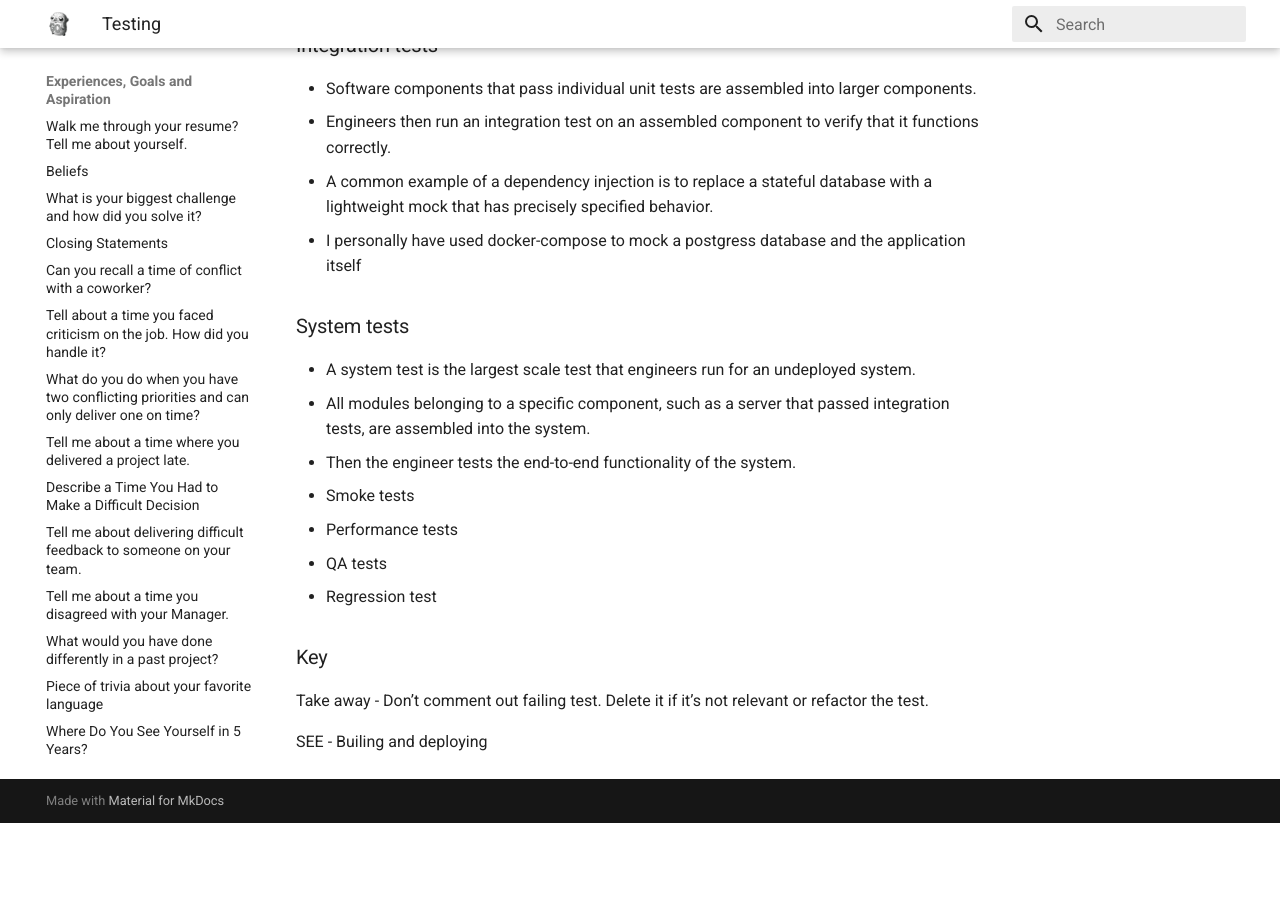
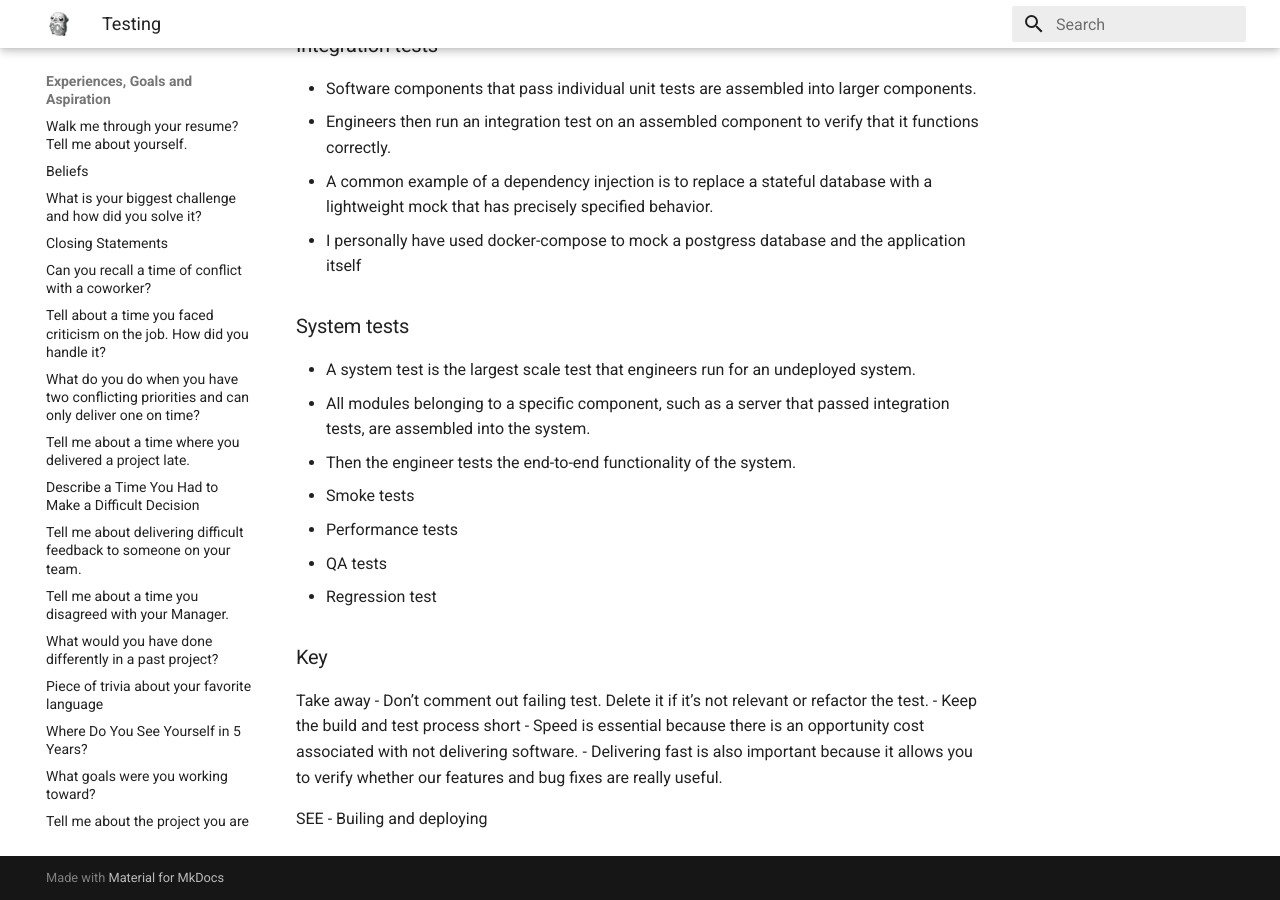
Before and after one commit to stashedUp/experiences, an MkDocs documentation site: the page built from docs/Testing.md, in a window 1280 px wide and 900 px high, scrolled down 882 px. Built offline with MkDocs 1.6.1 and Material for MkDocs 9.7.7, drawn with Linux system fonts in a browser that asks for light colours; before the commit the page ends 1705 px from its top, so only the background shows below that.

Commit message:
Update Testing.md

```diff
--- a/docs/Testing.md
+++ b/docs/Testing.md
@@ -39,6 +39,8 @@ it hard to get those tests to pass again. So the tests become viewed as an ever-
 
 ### Key
 Take away - Don’t comment out failing test. Delete it if it’s not relevant or refactor the test.
-
+- Keep the build and test process short
+- Speed is essential because there is an opportunity cost associated with not delivering software.
+- Delivering fast is also important because it allows you to verify whether our features and bug fixes are really useful.
 
 SEE - Builing and deploying
```
